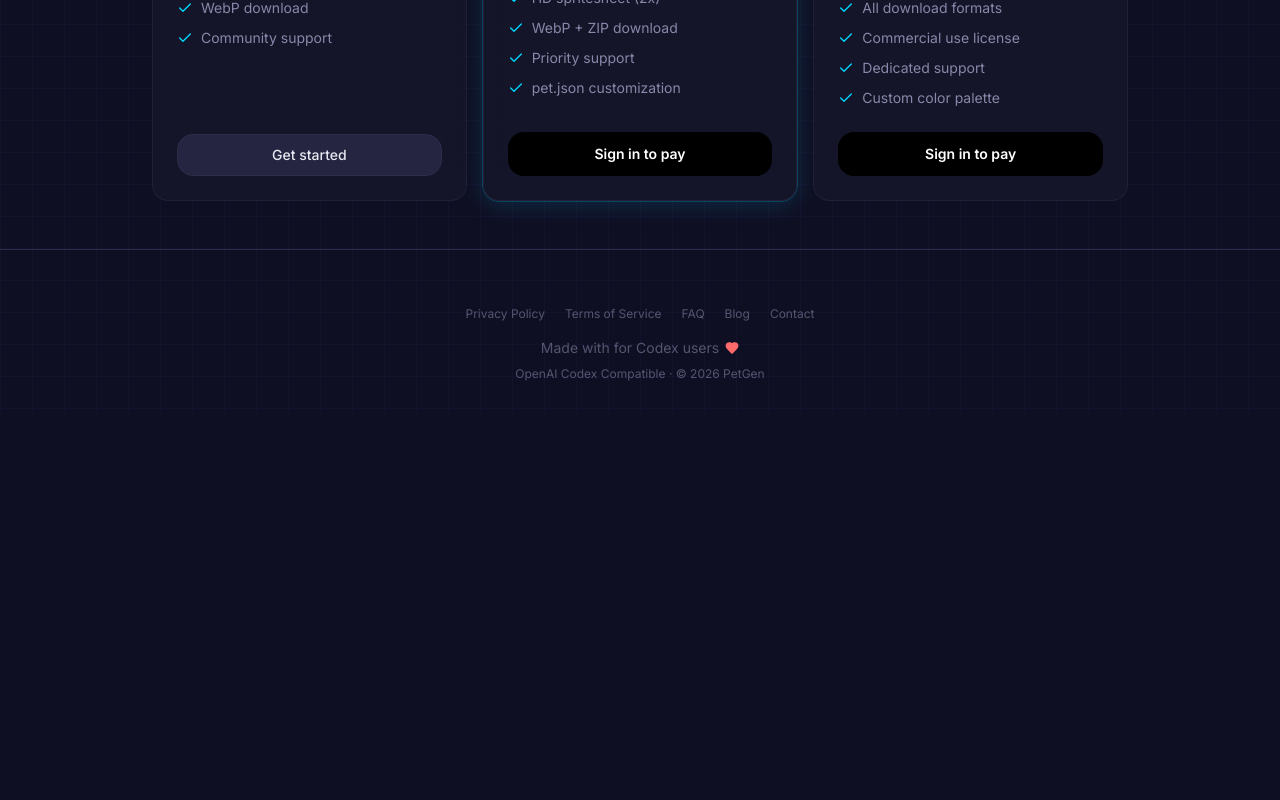
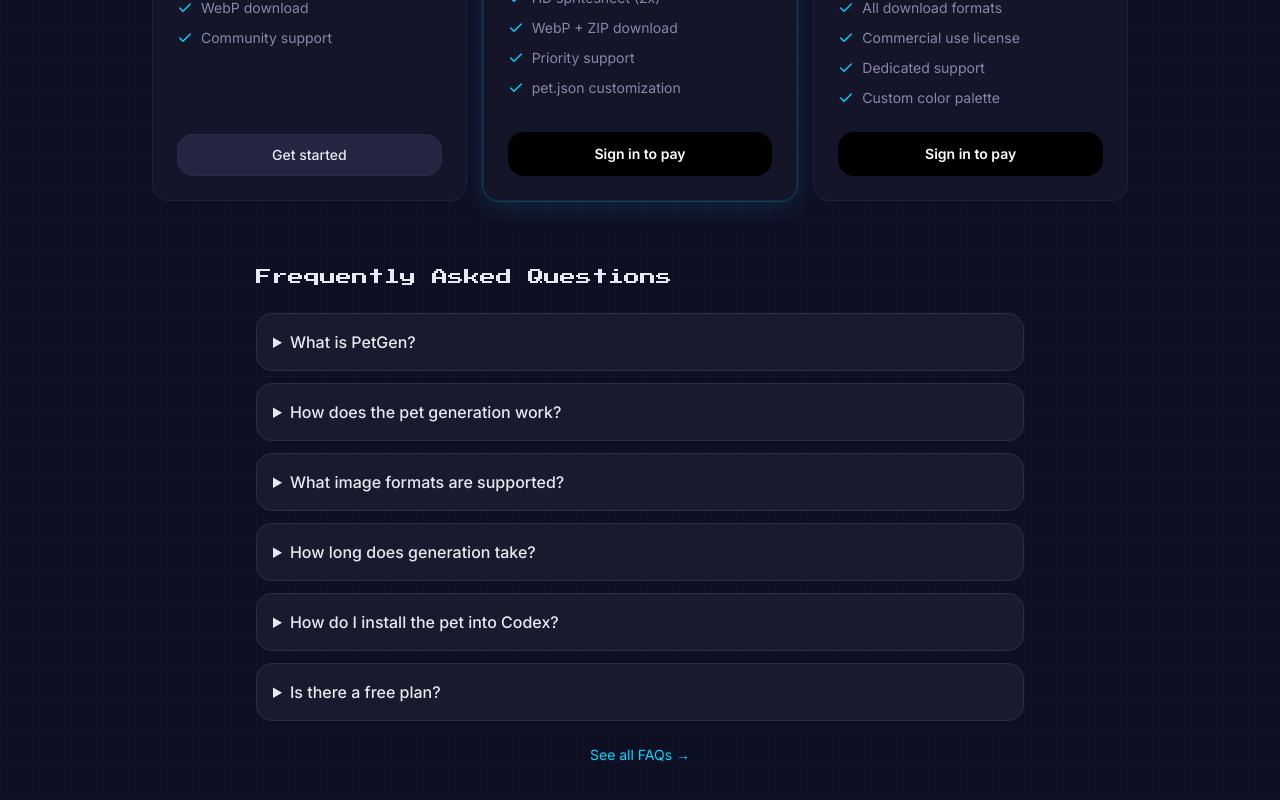
Before and after one commit to 863683348/codex-pet-generator, a Next.js app: page / in a window 1280 px wide. Shown: the part 1992-2792 px from the top of the page. Before the commit the page ends 2406 px from the top, so only its background shows below. Built offline with nearby package versions, Linux system fonts and the light colour scheme; no server answers.

Commit message:
feat(seo): homepage H1 brand term + FAQPage JSON-LD + custom Codex pet blog post

```diff
--- a/app/page.tsx
+++ b/app/page.tsx
@@ -58,6 +58,19 @@
 export default function Home() {
   const { t } = useI18n()
   const [task, setTask] = useState<PetTask | null>(null)
+
+  const faqJsonLd = {
+    '@context': 'https://schema.org',
+    '@type': 'FAQPage',
+    mainEntity: [
+      { '@type': 'Question', name: t('faq.q1'), acceptedAnswer: { '@type': 'Answer', text: t('faq.a1') } },
+      { '@type': 'Question', name: t('faq.q2'), acceptedAnswer: { '@type': 'Answer', text: t('faq.a2') } },
+      { '@type': 'Question', name: t('faq.q3'), acceptedAnswer: { '@type': 'Answer', text: t('faq.a3') } },
+      { '@type': 'Question', name: t('faq.q4'), acceptedAnswer: { '@type': 'Answer', text: t('faq.a4') } },
+      { '@type': 'Question', name: t('faq.q5'), acceptedAnswer: { '@type': 'Answer', text: t('faq.a5') } },
+      { '@type': 'Question', name: t('faq.q10'), acceptedAnswer: { '@type': 'Answer', text: t('faq.a10') } },
+    ],
+  }
   const [isUploading, setIsUploading] = useState(false)
   const [isApproving, setIsApproving] = useState(false)
   const [regenerating, setRegenerating] = useState(false)
@@ -415,6 +428,7 @@
     <>
       <Navbar />
       <JsonLd data={appJsonLd} />
+      <JsonLd data={faqJsonLd} />
 
       <main className="mx-auto max-w-5xl px-4 py-8 sm:px-6 sm:py-12">
         {/* ---- Hero ---- */}
@@ -521,6 +535,38 @@
             <HowItWorks />
             <WhatYouGet />
             <PricingSection />
+            <section className="mx-auto mt-16 max-w-3xl">
+              <h2 className="font-pixel text-base text-text-primary">{t('faq.title')}</h2>
+              <div className="mt-6 space-y-3">
+                <details className="rounded-lg border border-border bg-bg-surface p-4">
+                  <summary className="cursor-pointer font-medium text-text-primary">{t('faq.q1')}</summary>
+                  <p className="mt-2 text-sm leading-relaxed text-text-secondary">{t('faq.a1')}</p>
+                </details>
+                <details className="rounded-lg border border-border bg-bg-surface p-4">
+                  <summary className="cursor-pointer font-medium text-text-primary">{t('faq.q2')}</summary>
+                  <p className="mt-2 text-sm leading-relaxed text-text-secondary">{t('faq.a2')}</p>
+                </details>
+                <details className="rounded-lg border border-border bg-bg-surface p-4">
+                  <summary className="cursor-pointer font-medium text-text-primary">{t('faq.q3')}</summary>
+                  <p className="mt-2 text-sm leading-relaxed text-text-secondary">{t('faq.a3')}</p>
+                </details>
+                <details className="rounded-lg border border-border bg-bg-surface p-4">
+                  <summary className="cursor-pointer font-medium text-text-primary">{t('faq.q4')}</summary>
+                  <p className="mt-2 text-sm leading-relaxed text-text-secondary">{t('faq.a4')}</p>
+                </details>
+                <details className="rounded-lg border border-border bg-bg-surface p-4">
+                  <summary className="cursor-pointer font-medium text-text-primary">{t('faq.q5')}</summary>
+                  <p className="mt-2 text-sm leading-relaxed text-text-secondary">{t('faq.a5')}</p>
+                </details>
+                <details className="rounded-lg border border-border bg-bg-surface p-4">
+                  <summary className="cursor-pointer font-medium text-text-primary">{t('faq.q10')}</summary>
+                  <p className="mt-2 text-sm leading-relaxed text-text-secondary">{t('faq.a10')}</p>
+                </details>
+              </div>
+              <p className="mt-6 text-center text-sm text-text-muted">
+                <a href="/faq" className="text-accent hover:underline">See all FAQs →</a>
+              </p>
+            </section>
           </>
         )}
       </main>
```
